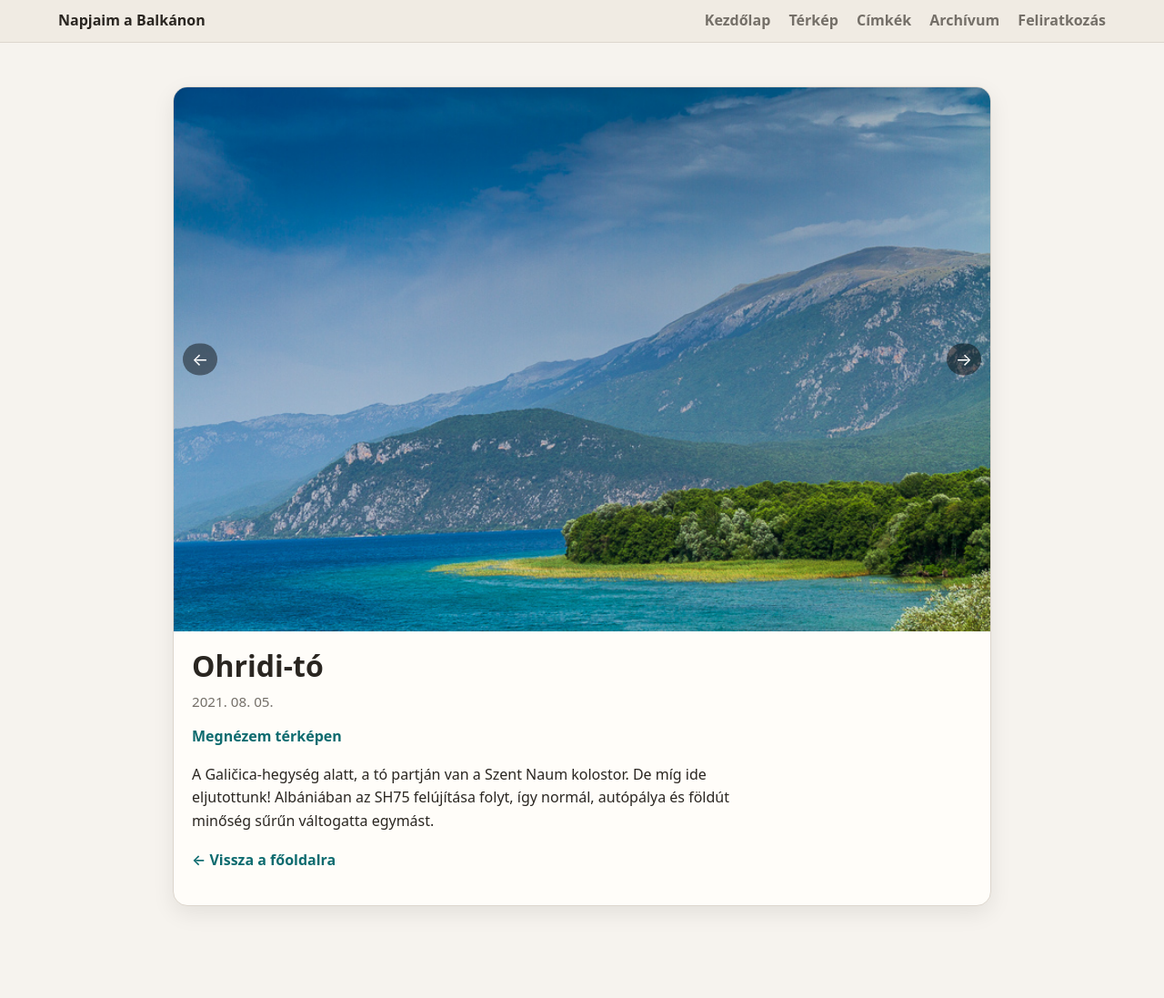
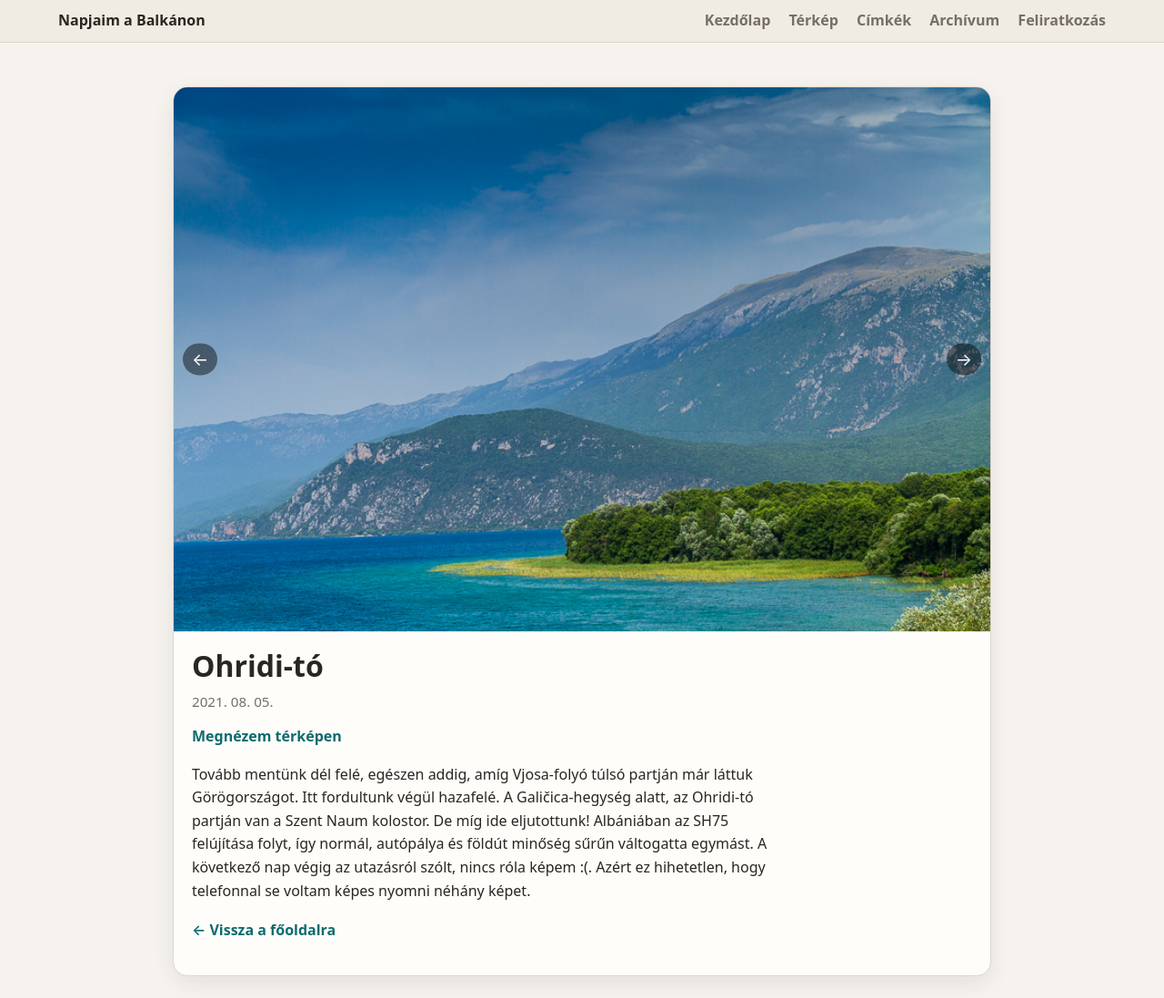
Before and after one commit to havassy/fotoblog, a Jekyll site: the page built from _posts/2021-08-05-galicica_ohridito.md, in a window 1280 px wide. Shown: the whole page at 91% size. Built offline with Jekyll 4.4.1, drawn with Linux system fonts in a browser that asks for light colours; before the commit the page ends 1020 px from its top, so only the background shows below that.

Commit message:
Auto-create/update posts from images [skip ci]

```diff
--- a/_posts/2021-08-05-galicica_ohridito.md
+++ b/_posts/2021-08-05-galicica_ohridito.md
@@ -9,7 +9,7 @@ image_width: 800
 image_height: 533
 lat: 40.91393
 lon: 20.740918
-description: "A Galičica-hegység alatt, a tó partján van a Szent Naum kolostor."
+description: "Tovább mentünk dél felé, egészen addig, amíg Vjosa-folyó túlsó partján már láttuk Görögországot."
 ---
 
-A Galičica-hegység alatt, a tó partján van a Szent Naum kolostor. De míg ide eljutottunk! Albániában az SH75 felújítása folyt, így normál, autópálya és földút minőség sűrűn váltogatta egymást.
+Tovább mentünk dél felé, egészen addig, amíg Vjosa-folyó túlsó partján már láttuk Görögországot. Itt fordultunk végül hazafelé. A Galičica-hegység alatt, az Ohridi-tó partján van a Szent Naum kolostor. De míg ide eljutottunk! Albániában az SH75 felújítása folyt, így normál, autópálya és földút minőség sűrűn váltogatta egymást. A következő nap végig az utazásról szólt, nincs róla képem :(. Azért ez hihetetlen, hogy telefonnal se voltam képes nyomni néhány képet.
```
